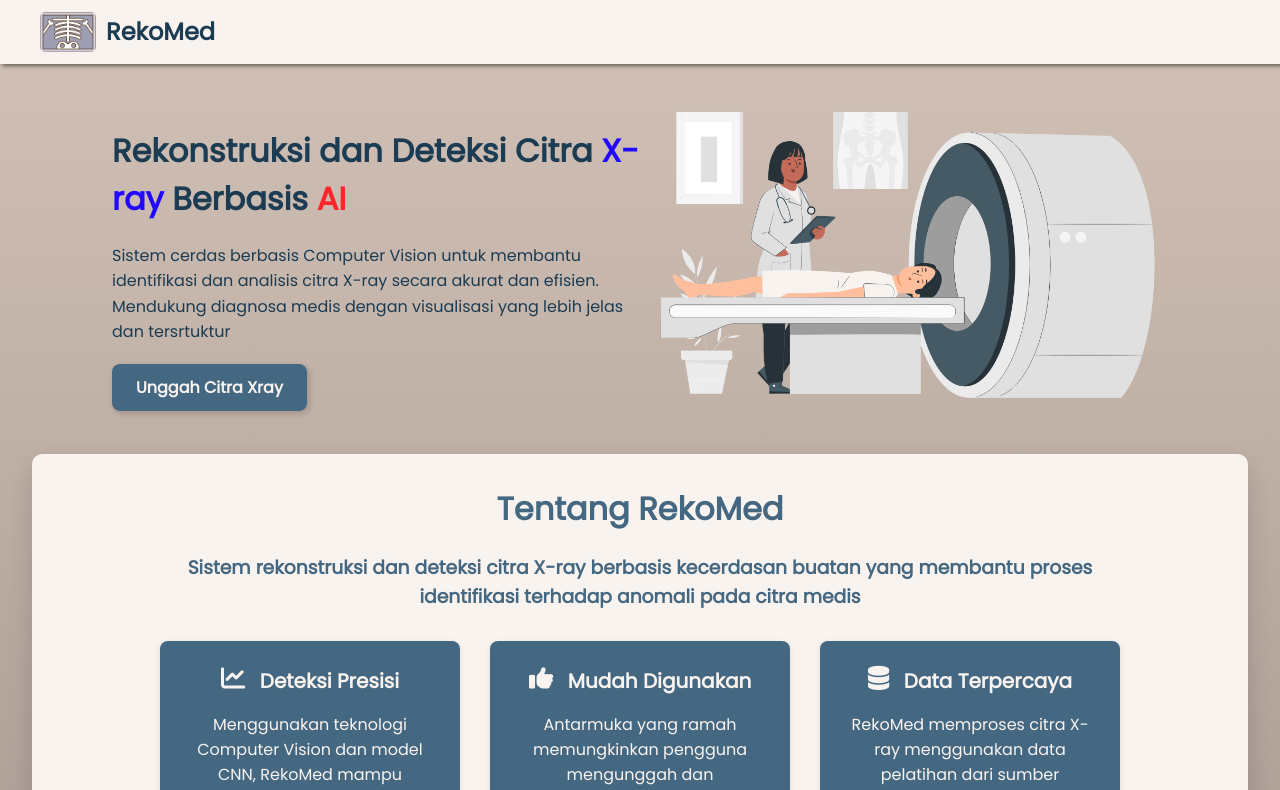
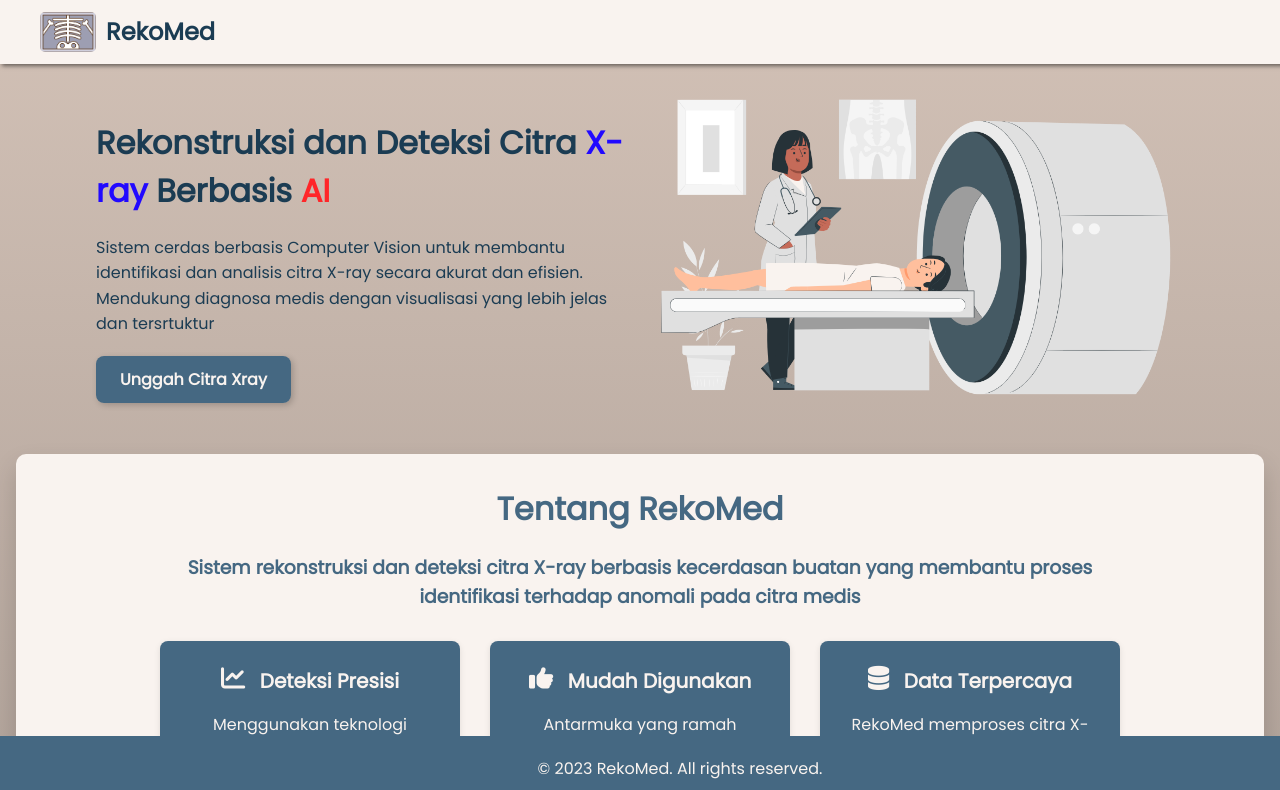
Before and after one commit to badipram/FEBEXray, a React (Vite) app in the folder frontend/: page / in a window 1280 px wide. Shown: the top 790 px of the page. Built offline with nearby package versions, Linux system fonts and the light colour scheme.

Commit message:
slicing page and adding footer for RekoMed anjayy

```diff
--- a/frontend/src/App.css
+++ b/frontend/src/App.css
@@ -1,12 +1,16 @@
 #root {
   max-width: 1600px;
   margin: 0 auto;
-  padding: 2rem;
+  padding: 1rem;
   text-align: center;
 }
 
 .main-content {
   padding-top: 64px;
+}
+
+html {
+  scroll-behavior: smooth;
 }
 
 
@@ -244,7 +248,37 @@
 
 
 
-/* Global Styles */
+/* Footer */
+
+.footer {
+  width: 100%;
+  position: fixed;
+  bottom: 0;
+  left: 0;
+  background: #456882;
+  box-shadow: 2px 4px 2px rgba(0,0,0,0.5);
+  display: flex;
+  padding: 0 40px;
+  height: 64px;
+  z-index: 1000;
+}
+
+.footer-content {
+  width: 100%;
+  display: flex;
+  justify-content: center;
+  align-items: center;
+  flex-direction: column;
+}
+
+.footer-content p {
+  color: #F9F3EF;
+  text-align: center;
+}
+
+
+
+/* Form Styles */
 
 body {
   margin: 0;
@@ -255,6 +289,7 @@ body {
   justify-content: center;
   align-items: center;
   min-height: 100vh;
+  margin-bottom: 80px;
 }
 
 h1 {
@@ -276,15 +311,11 @@ input[type="file"] {
   padding: 10px;
   border: 1px solid #ccc;
   border-radius: 8px;
-  background-color: #f9f9f9;
+  background-color: #F9F3EF;
 }
 
 .card {
   padding: 2em;
-}
-
-.read-the-docs {
-  color: #888;
 }
 
 button {
@@ -292,10 +323,10 @@ button {
 }
 
 button {
-  background: #1B3C53;;
+  background: #1B3C53;
   color: #F9F3EF;
   padding: 12px 24px;
-  font-size: 20px;
+  font-size: 17px;
   border: none;
   border-radius: 6px;
   cursor: pointer;
@@ -303,8 +334,8 @@ button {
 }
 
 button:hover {
-  background: #456882;
-  color: #F9F3EF;
+  background: #D2C1B6;
+  color: #1B3C53;
 }
 
 .container {
--- a/frontend/src/App.jsx
+++ b/frontend/src/App.jsx
@@ -8,6 +8,7 @@ import Navbar from './components/navbar';
 import HeroSection from './components/heroSection';
 import About from './components/about';
 import Technology from './components/technology';
+import Footer from './components/footer';
 
 function App() {
   const [preview, setPreview] = useState('https://via.placeholder.com/400x300?text=Upload+X-ray+Image');
@@ -80,8 +81,9 @@ function App() {
 
   return (
     <>
+    <Navbar />
     <div className="main-content">
-    <Navbar />
+
     <HeroSection />
     <About />
     <Technology />
@@ -106,7 +108,9 @@ function App() {
 
         <div id="result" style={{ color: error ? 'red' : '#28a745' }}>{resultText}</div>
       </div>
+
     </div>
+    <Footer />
     </>
 
   );
--- a/frontend/src/components/FormUpload.jsx
+++ b/frontend/src/components/FormUpload.jsx
@@ -1,6 +1,6 @@
 function FormUpload({ onSubmit, onFileChange, loading }) {
   return (
-    <form onSubmit={onSubmit}>
+    <form id="rekonstruksi" onSubmit={onSubmit}>
       <input type="file" accept="image/*" required onChange={onFileChange} />
       <br />
 
--- a/frontend/src/components/about.jsx
+++ b/frontend/src/components/about.jsx
@@ -2,7 +2,7 @@ import { aboutItems } from '../assets/dummy.js';
 
 const About  = () => {
     return (
-        <div className="about-container">
+        <div id="about" className="about-container">
             <div className="about-title">
                 <h1>Tentang RekoMed</h1>
                 <h3>Sistem rekonstruksi dan deteksi citra X-ray berbasis kecerdasan buatan yang membantu proses <br /> identifikasi terhadap anomali pada citra medis</h3>
--- /dev/null
+++ b/frontend/src/components/footer.jsx
@@ -0,0 +1,11 @@
+const Footer = () => {
+    return (
+        <footer className="footer">
+            <div className="footer-content">
+                <p>&copy; 2023 RekoMed. All rights reserved.</p>
+            </div>
+        </footer>
+    )
+}
+
+export default Footer;
--- a/frontend/src/components/heroSection.jsx
+++ b/frontend/src/components/heroSection.jsx
@@ -1,6 +1,6 @@
 const HeroSection = () => {
     return (
-        <section className="hero-section">
+        <section id="home" className="hero-section">
             <div className="hero-text">
                 <h1>Rekonstruksi dan Deteksi Citra <span className="blue">X-ray </span> Berbasis <span className="red">AI</span></h1>
                 <h3>Sistem cerdas berbasis Computer Vision untuk membantu identifikasi dan analisis citra X-ray secara akurat dan efisien. Mendukung diagnosa medis dengan visualisasi yang lebih jelas dan tersrtuktur</h3>
--- a/frontend/src/components/navbar.jsx
+++ b/frontend/src/components/navbar.jsx
@@ -7,9 +7,9 @@ const Navbar = () => {
           <h1 className="logo-name">RekoMed</h1>
         </div>
         <ul className="navbar-links">
-          <li><a href="#beranda">Beranda</a></li>
-          <li><a href="#tentang">Tentang</a></li>
-          <li><a href="#teknologi">Teknologi</a></li>
+          <li><a href="#home">Beranda</a></li>
+          <li><a href="#about">Tentang</a></li>
+          <li><a href="#technology">Teknologi</a></li>
           <li><a href="#rekonstruksi">Rekonstruksi</a></li>
         </ul>
     </nav>
--- a/frontend/src/components/technology.jsx
+++ b/frontend/src/components/technology.jsx
@@ -2,7 +2,7 @@ import { technologyItems } from "../assets/dummy"
 
 const Technology = () => {
     return (
-        <div className="technology-container">
+        <div id="technology" className="technology-container">
             <div className="technology-title">
                 <h1>Teknologi yang Digunakan</h1>
                 <h3>Stack teknologi modern dan terpercaya untuk performa optimal dalam analisis dan rekonstruksi citra medis.</h3>
```
